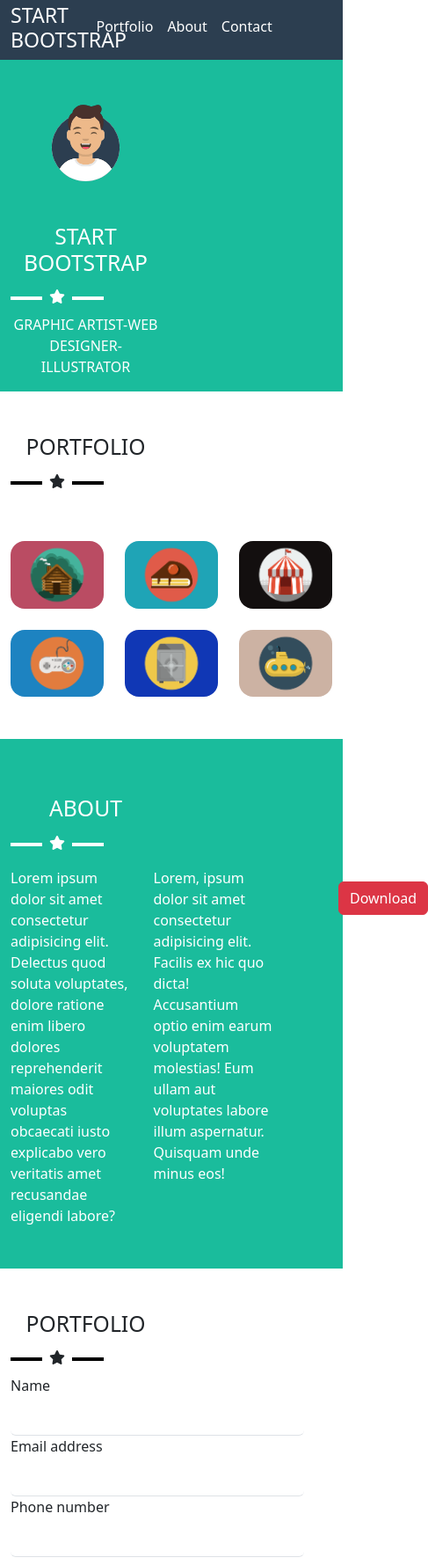
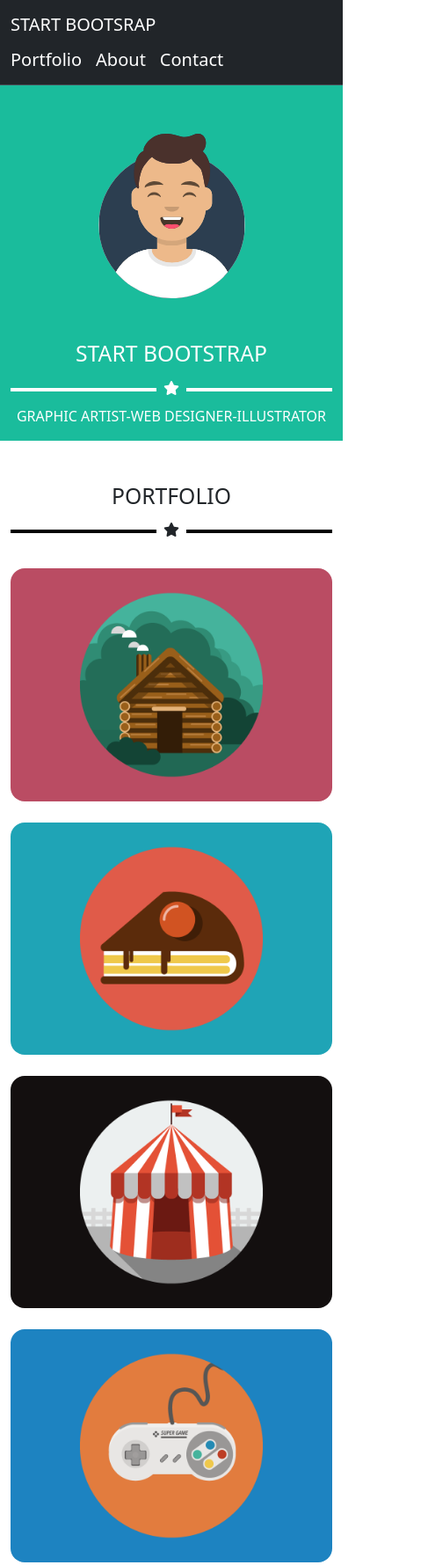
Before and after one commit to GuglielmoConsolini/html-css-bootstrap-freelancer, a plain HTML site: page index.html in a window 390 px wide. Shown: the top 1779 px of the page at 88% size, 487 px wide, since content can reach past the window. Drawn offline with nearby package versions, Linux system fonts and the light colour scheme.

Commit message:
Responsive con input

```diff
--- a/index.html
+++ b/index.html
@@ -12,43 +12,44 @@
 <body>
 
 
-    <header>
-       <div class="container">
-        <div class="row">
-            <div class="col-3  pt-1">
-                <h3 class="white">START BOOTSTRAP</h3>
-            </div>
-            <div class="col-3 offset-md-6 d-flex align-items-center gap-3 pt-2">
-                <p class="white">Portfolio</p>
-                <p class="white">About</p>
-                <p class="white">Contact</p>
-            </div>
+    <nav class="navbar bg-dark border-bottom border-body" data-bs-theme="dark">
+        <div class="container">
+            <a class="navbar-brand" href="#">START BOOTSRAP</a>
+              <div class="d-flex">
+
+
+                    <a class="navbar-brand" aria-current="page" href="#">Portfolio</a>
+
+                    <a class="navbar-brand" href="#">About</a>
+
+                    <a class="navbar-brand " href="#">Contact</a>
+
+                </div>
         </div>
-       </div>
-    </header>
+      </nav>
 
 
     <section>
       <div class="container">
        <div class="row ">
-         <div class="col-6 offset-md-3 mt-5 d-flex justify-content-center">
+         <div class="col-md-6 offset-md-3 col-xs-8 offset-xs-2 mt-5 d-flex justify-content-center">
            <img class="w-50 mb-5" src="./css/img/avatar.svg" alt="">
          </div>
         </div>
         <div class="row">
-            <div class="col-6 offset-md-3 text-center">
+            <div class="col-md-6 offset-md-3 col-xs-10 offset-xs-1 text-center">
                 <h2 class="white">START BOOTSTRAP</h2>
             </div>
         </div>
         <div class="row">
-            <div class="col-4 offset-md-4 d-flex">
+            <div class="col-md-4 offset-md-4 col-xs-4 offset-xs-4 d-flex">
                 <hr class="w-50"><i class="fa-solid fa-star white pt-2 px-2"></i><hr class="w-50">
             </div>
         </div>
 
 
         <div class="row">
-            <div class="col-6 offset-md-3 text-center">
+            <div class="col-md-6 offset-md-3 col-xs-12 text-center">
                 <p class="white">GRAPHIC ARTIST-WEB DESIGNER-ILLUSTRATOR</p>
             </div>
         </div>
@@ -62,40 +63,40 @@
     <section class="section-2">
         <div class="container mt-5">
             <div class="row">
-                <div class="col-6 offset-md-3 text-center">
+                <div class="col-md-6 offset-md-3 col-xs-10 offset-xs-1 text-center">
                     <h2 class="fs-2">PORTFOLIO</h2>
                 </div>
             </div>
 
             <div class="row">
-                <div class="col-4 offset-md-4 d-flex">
+                <div class="col-md-4 offset-md-4 col-xs-4 offset-xs-4 d-flex">
                     <hr class="w-50 black"><i class="fa-solid fa-star pt-2 px-2"></i><hr class="w-50 black">
                 </div>
             </div>
 
             <div class="row">
-                <div class="col-4  mt-5">
+                <div class="col-lg-4 col-md-6 col-xs-12 mt-4">
                     <img class="w-100 rounded-4" src="./css/img/cabin.png" alt="">
                   </div>
-                  <div class="col-4  mt-5 ">
+                  <div class="col-lg-4 col-md-6 col-xs-12 mt-4 ">
                     <img class="w-100 rounded-4" src="./css/img/cake.png" alt="">
 
                   </div>
-                  <div class="col-4  mt-5 r">
+                  <div class="col-lg-4 col-md-6 col-xs-12 mt-4">
                     <img class="w-100 rounded-4" src="./css/img/circus.png" alt="">
 
                   </div>
-             </div>
 
-             <div class="row">
-                <div class="col-4  mt-4 ">
+
+
+                <div class="col-lg-4 col-md-6  mt-4 col-sm-12 ">
                     <img class="w-100 rounded-4" src="./css/img/game.png" alt="">
                   </div>
-                  <div class="col-4  mt-4 ">
+                  <div class="col-lg-4 col-md-6 col-xs-12 mt-4 ">
                     <img class="w-100 rounded-4" src="./css/img/safe.png" alt="">
 
                   </div>
-                  <div class="col-4  mt-4 ">
+                  <div class="col-lg-4 col-md-6 col-xs-12 mt-4 ">
                     <img class="w-100 rounded-4" src="./css/img/submarine.png" alt="">
 
                   </div>
@@ -111,22 +112,22 @@
     <section class="mt-5 pb-5 pt-3">
         <div class="container">
             <div class="row mt-5">
-                <div class="col-6 offset-md-3 text-center">
+                <div class="col-md-6 offset-md-3 col-xs-10 offset-xs-1 text-center">
                     <h2 class="fs-2 white">ABOUT</h2>
                 </div>
             </div>
 
             <div class="row">
-                <div class="col-4 offset-md-4 d-flex">
+                <div class="col-md-4  col-xs-2 offset-md-4 offset-xs-5 d-flex">
                     <hr class="w-50"><i class="fa-solid fa-star white pt-2 px-2"></i><hr class="w-50">
                 </div>
             </div>
 
             <div class="row mt-2">
-                <div class="col-5 offset-md-1 white">Lorem ipsum dolor sit amet consectetur adipisicing elit. Delectus quod soluta voluptates, dolore ratione enim libero dolores reprehenderit maiores odit voluptas obcaecati iusto explicabo vero veritatis amet recusandae eligendi labore?</div>
-                <div class="col-5 white">Lorem, ipsum dolor sit amet consectetur adipisicing elit. Facilis ex hic quo dicta! Accusantium optio enim earum voluptatem molestias! Eum ullam aut voluptates labore illum aspernatur. Quisquam unde minus eos!</div>
-                <div class="col-2 offset-md-5">
-                    <button type="button" class="btn btn-danger ms-5 mt-3">Download</button>
+                <div class="col-md-5 offset-md-1 col-xs-8 offset-xs-2 white text-center mt-3">Lorem ipsum dolor sit amet consectetur adipisicing elit. Delectus quod soluta voluptates, dolore ratione enim libero dolores reprehenderit maiores odit voluptas obcaecati iusto explicabo vero veritatis amet recusandae eligendi labore?</div>
+                <div class="col-md-5 col-xs-8 offset-xs-2  white text-center mt-3">Lorem, ipsum dolor sit amet consectetur adipisicing elit. Facilis ex hic quo dicta! Accusantium optio enim earum voluptatem molestias! Eum ullam aut voluptates labore illum aspernatur. Quisquam unde minus eos!</div>
+                <div class="col-lg-2 offset-lg-5 col-md-2 offset-md-5 text-center mt-4">
+                    <button type="button" class="btn btn-danger ">Download</button>
                 </div>
             </div>
 
@@ -137,13 +138,13 @@
      <section class="section-2 mt-5 pb-5">
         <div class="container">
             <div class="row">
-                <div class="col-6 offset-md-3 text-center">
-                    <h2 class="fs-2">PORTFOLIO</h2>
+                <div class="col-md-6 offset-md-3 col-xs-10 offset-xs-1 text-center">
+                    <h2 class="fs-2">CONTACT ME</h2>
                 </div>
             </div>
 
             <div class="row">
-                <div class="col-4 offset-md-4 d-flex">
+                <div class="col-md-4  col-xs-2 offset-md-4 offset-xs-5 d-flex">
                     <hr class="w-50 black"><i class="fa-solid fa-star pt-2 px-2"></i><hr class="w-50 black">
                 </div>
             </div>
@@ -184,23 +185,23 @@
      <section class="section-3">
         <div class="container pt-5">
             <div class="row ">
-                <div class="col-4 text-center white">
+                <div class="col-md-4 text-center col-xs-10 offset-xs-1 white mt-3">
                     <p>LOCATION</p>
                     <p>2215 john Daniel drive clark,MO</p>
                     <p>54243</p>
                 </div>
-                <div class="col-2 offset-md-1 white text-center">
+                <div class="col-md-2 offset-md-1 col-xs-8 offset-xs-2 white text-center">
                     <p>AROUND THE WEB</p>
-                    <div class="d-flex justify-content-between mt-5">
+                    <div class=" d-flex justify-content-between mt-3 w-50 m-auto mt-3">
                         <i class="fa-brands fa-facebook-f"></i>
                         <i class="fa-brands fa-google-plus-g"></i>
                         <i class="fa-brands fa-x-twitter"></i>
                         <i class="fa-brands fa-linkedin-in"></i>
                     </div>
                 </div>
-                <div class="col-3 white offset-md-1 text-center">
+                <div class="col-md-3 white offset-md-1 col-xs-10 offset-xs-1 text-center mt-3">
                     <p>ABOUT FREELANCER</p>
-                    <P>Lorem ipsum dolor sit amet consectetur adipisicing elit. Minus aliquid hic debitis quas. Soluta perferendis unde vel iure velit quidem eligendi numquam </P>
+                    <P>Lorem ipsum dolor sit amet consectetur adipisicing elit. Minus aliquid hic debitis </P>
                 </div>
             </div>
         </div>
@@ -211,7 +212,7 @@
      <footer class="py-3">
         <div class="container">
             <div class="row">
-                <div class="col-4 white offset-md-4 text-center ">
+                <div class="col-md-4 white offset-md-4 col-xs-10 offset-xs-1 text-center ">
                     <p>copyright <i class="fa-regular fa-copyright px-1"></i>your website 2019</p>
                 </div>
             </div>
```
